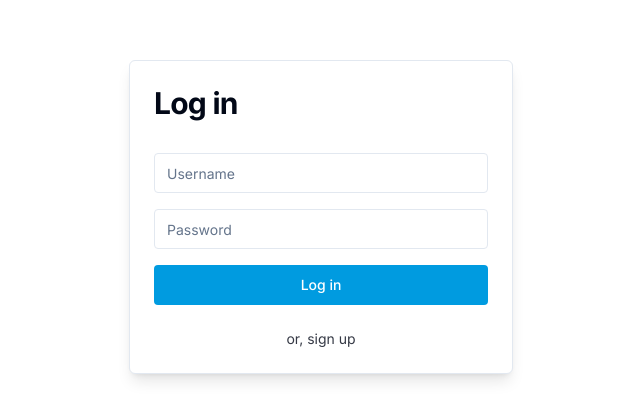
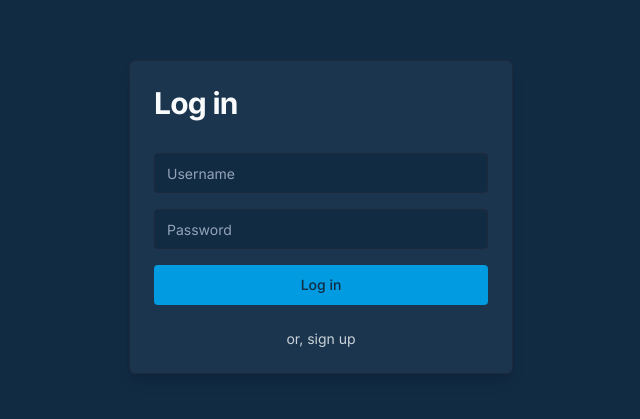
Before and after one commit to SadiqNaizam/mlo-a774-e5da, a React (Vite) app: page / in a window 1280 px wide. Shown: the part 183-602 px from the top of the page, without its empty margins (319-959 px from the left). Built offline with nearby package versions, Linux system fonts and the light colour scheme.

Commit message:
Updated code files via regeneration: index.css

```diff
--- a/src/index.css
+++ b/src/index.css
@@ -6,32 +6,32 @@
 
 @layer base {
   :root {
-    --background: 0 0% 100%;
-    --foreground: 222.2 84% 4.9%;
+    --background: 208 60% 16.3%;
+    --foreground: 210 40% 98%;
 
-    --card: 0 0% 100%;
-    --card-foreground: 222.2 84% 4.9%;
+    --card: 208 50% 20%;
+    --card-foreground: 210 40% 98%;
 
-    --popover: 0 0% 100%;
-    --popover-foreground: 222.2 84% 4.9%;
+    --popover: 208 50% 20%;
+    --popover-foreground: 210 40% 98%;
 
     --primary: 198.5 100% 43.9%;
-    --primary-foreground: 0 0% 100%;
+    --primary-foreground: 208 60% 16.3%;
 
-    --secondary: 210 40% 96.1%;
-    --secondary-foreground: 222.2 47.4% 11.2%;
+    --secondary: 217.2 32.6% 17.5%;
+    --secondary-foreground: 210 40% 98%;
 
-    --muted: 210 40% 96.1%;
-    --muted-foreground: 215.4 16.3% 46.9%;
+    --muted: 217.2 32.6% 17.5%;
+    --muted-foreground: 215 20.2% 65.1%;
 
     --accent: 198.5 100% 43.9%;
-    --accent-foreground: 0 0% 100%;
+    --accent-foreground: 208 60% 16.3%;
 
     --destructive: 0 84.2% 60.2%;
     --destructive-foreground: 210 40% 98%;
 
-    --border: 214.3 31.8% 91.4%;
-    --input: 214.3 31.8% 91.4%;
+    --border: 217.2 32.6% 17.5%;
+    --input: 217.2 32.6% 17.5%;
     --ring: 198.5 100% 43.9%;
 
     --radius: 0.375rem;
```
